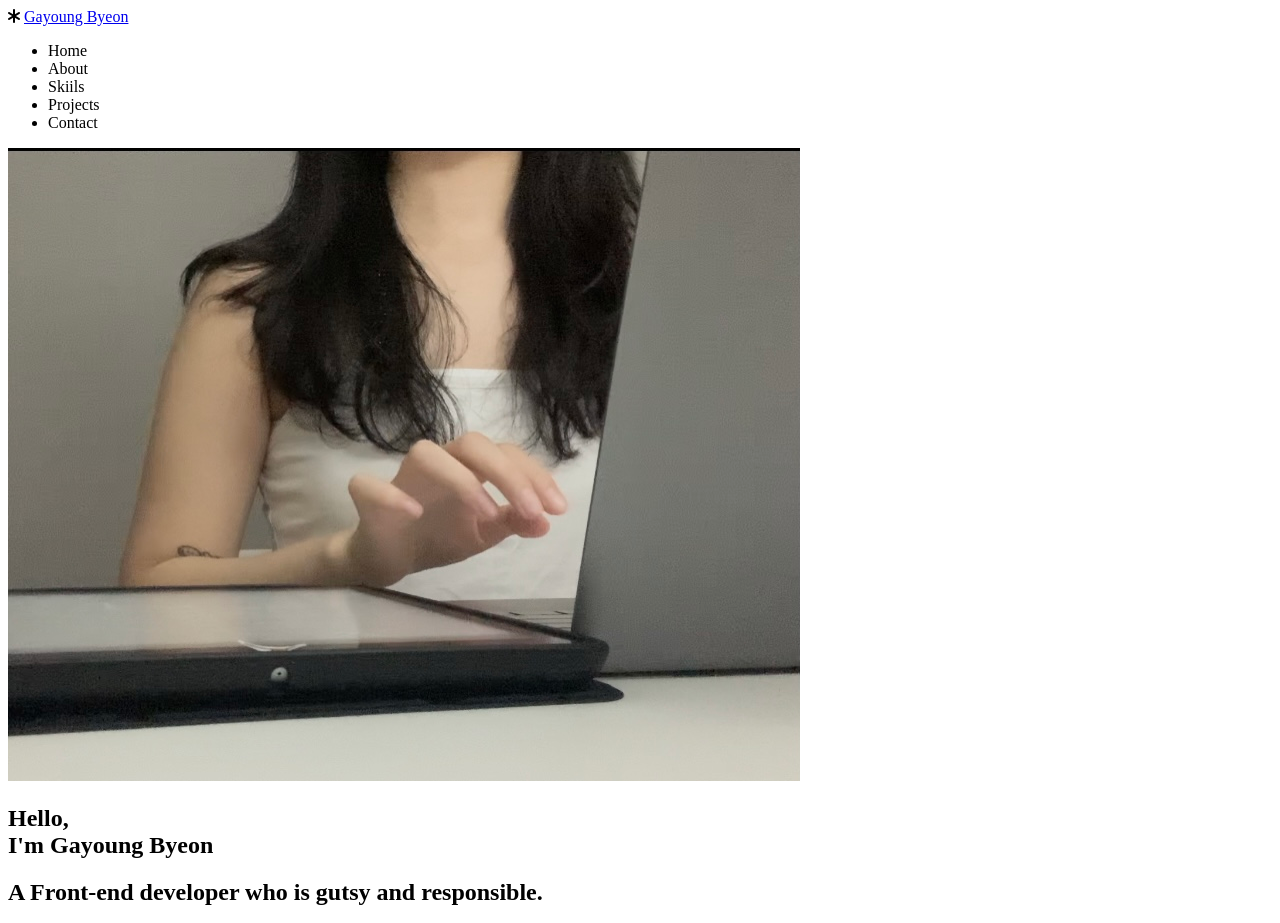
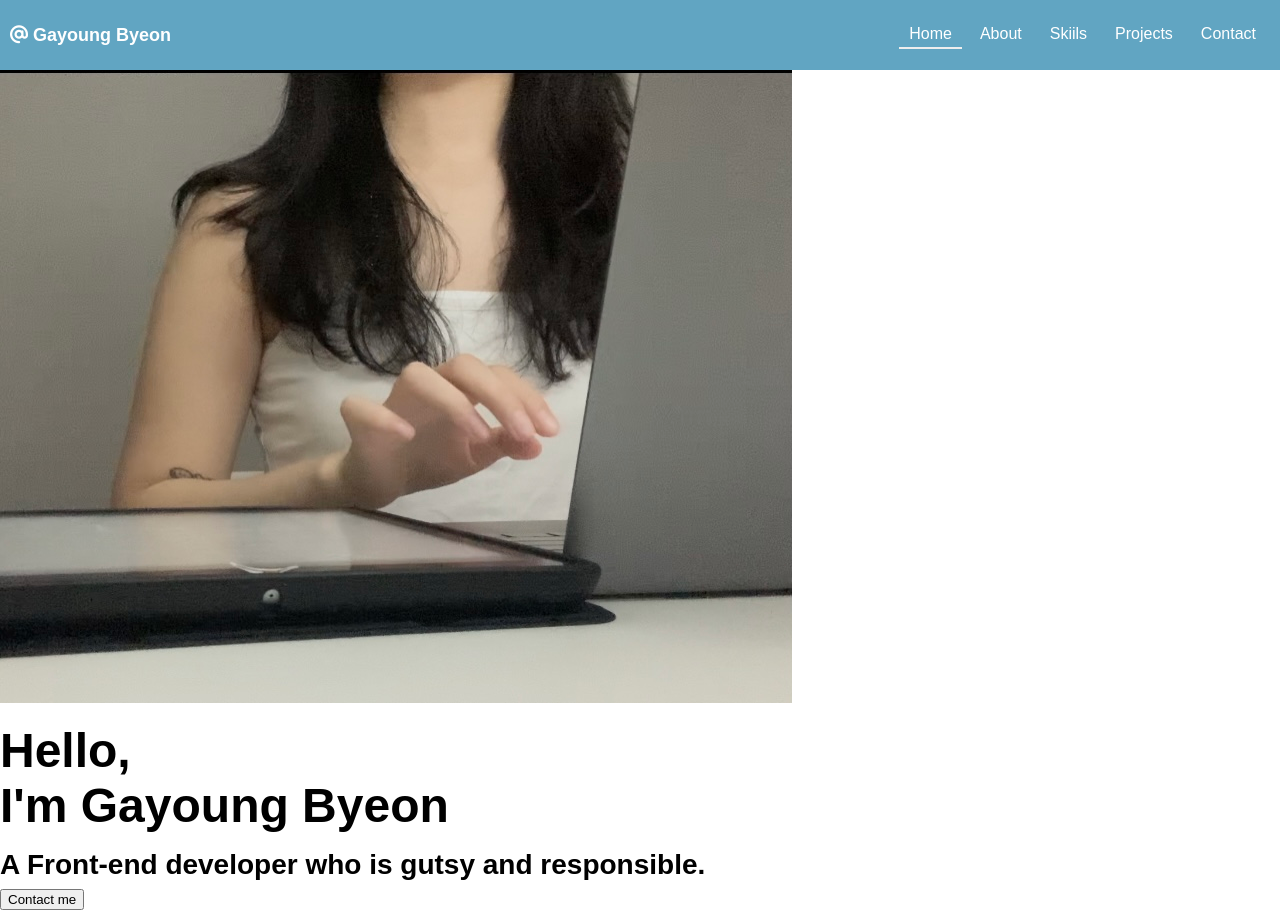
Before and after one commit to gybyeon/Portfolio, a plain HTML site: page index.html in a window 1280 px wide. Shown: the top 923 px of the page. Drawn offline with Linux system fonts and the light colour scheme; a web font is replaced by a local one.

Commit message:
css) navbar

```diff
--- a/index.html
+++ b/index.html
@@ -16,31 +16,31 @@
       src="https://kit.fontawesome.com/6683e8355c.js"
       crossorigin="anonymous"
     ></script>
+
     <link rel="preconnect" href="https://fonts.googleapis.com" />
     <link rel="preconnect" href="https://fonts.gstatic.com" crossorigin />
     <link
-      href="https://fonts.googleapis.com/css2?family=Open+Sans:wght@400;600;700&display=swap"
+      href="https://fonts.googleapis.com/css2?family=IBM+Plex+Sans+KR:wght@400;600;700&display=swap"
       rel="stylesheet"
     />
 
     <link rel="stylesheet" href="style.css" />
     <script defer src="main.js"></script>
   </head>
-
   <body>
     <!-- Navbar -->
     <nav id="navbar">
-      <div class="navbar__logo">
-        <i class="fa-solid fa-asterisk"></i>
+      <div class="navbar_logo">
+        <i class="fa-solid fa-at"></i>
         <a href="#">Gayoung Byeon</a>
       </div>
       <div>
-        <ul class="navbar__menu">
-          <li class="navbar__menu__item">Home</li>
-          <li class="navbar__menu__item">About</li>
-          <li class="navbar__menu__item">Skiils</li>
-          <li class="navbar__menu__item">Projects</li>
-          <li class="navbar__menu__item">Contact</li>
+        <ul class="navbar_menu">
+          <li class="navbar_menu_item active">Home</li>
+          <li class="navbar_menu_item">About</li>
+          <li class="navbar_menu_item">Skiils</li>
+          <li class="navbar_menu_item">Projects</li>
+          <li class="navbar_menu_item">Contact</li>
         </ul>
       </div>
     </nav>
--- a/style.css
+++ b/style.css
@@ -27,9 +27,78 @@
   --weight-regular: 400;
 
   /* size */
+  --size-border-radius: 4px;
 }
 
 /* universal tags */
 * {
   box-sizing: border-box;
 }
+body {
+  margin: 0;
+  font-family: "IBM Plex Sans KR", sans-serif;
+  cursor: default;
+}
+a {
+  color: var(--color-white);
+  text-decoration: none;
+}
+ul {
+  list-style: none;
+  padding: 0;
+}
+
+/* typography */
+h1 {
+  font-size: var(--font-large);
+  font-weight: var(--weight-bold);
+  color: var(--color-black);
+  margin: 16px 0;
+}
+h2 {
+  font-size: var(--font-medium);
+  font-weight: var(--weight-semi-bold);
+  color: var(--color-black);
+  margin: 8px 0;
+}
+h3 {
+  font-size: var(--font-regular);
+  font-weight: var(--weight-regular);
+  color: var(--color-black);
+  margin: 8px 0;
+}
+p {
+  font-size: var(--font-regular);
+  font-weight: var(--weight-regular);
+  color: var(--color-black);
+  margin: 4px 0;
+}
+
+/* Navbar */
+#navbar {
+  display: flex;
+  justify-content: space-between;
+  align-items: center;
+  background-color: var(--color-blue);
+  color: var(--color-white);
+  padding: 5px 10px;
+}
+.navbar_logo {
+  font-size: var(--font-regular);
+  font-weight: var(--weight-bold);
+}
+.navbar_menu {
+  display: flex;
+}
+.navbar_menu_item {
+  padding: 4px 10px;
+  margin: 0 4px;
+  cursor: pointer;
+}
+.navbar_menu_item.active {
+  border-bottom: 2px solid var(--color-light-white);
+}
+.navbar_menu_item:hover {
+  color: var(--color-light-blue);
+  border-bottom: 1px solid var(--color-light-blue);
+}
```
